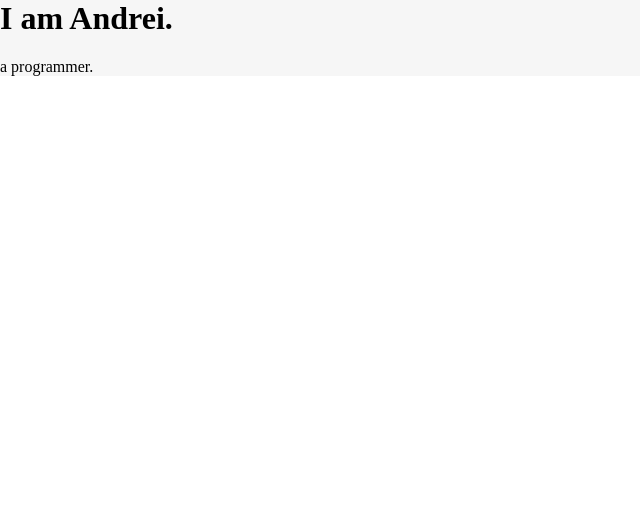
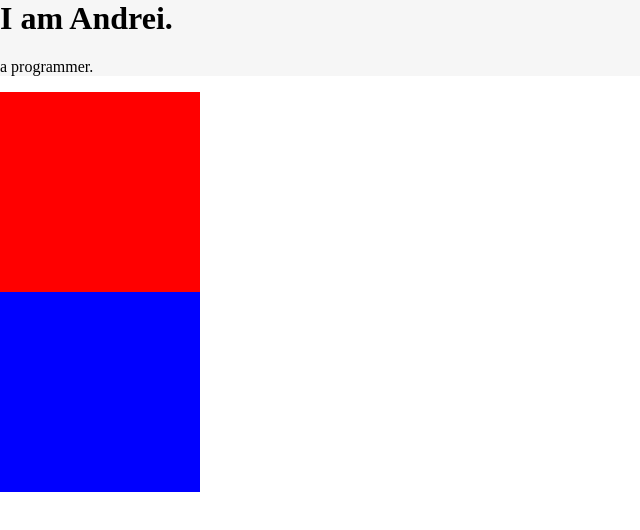
Before and after one commit to andreisas06/mysite, a plain HTML site: page index.html in a window 1280 px wide. Shown: the whole page, without its empty margins (0-640 px from the left). Drawn offline with Linux system fonts and the light colour scheme.

Commit message:
learning about the box model

```diff
--- a/css/styles.css
+++ b/css/styles.css
@@ -12,3 +12,19 @@
 body {
     margin: 0;
 }
+
+.top-container {
+    background-color: #f6f6f6
+}
+
+.mid-container {
+    background-color: red;
+    width: 200px;
+    height: 200px;
+}
+
+.bottom-container {
+    background-color: blue;
+    width: 200px;
+    height: 200px;
+}
--- a/index.html
+++ b/index.html
@@ -9,9 +9,11 @@
         <link rel="icon" href="iconita-site.ico">
     </head>
     <body>
-        <div class="">
+        <div class="top-container">
             <h1>I am Andrei.</h1>
             <p>a programmer.</p>
         </div>
+        <div class="mid-container"></div>
+        <div class="bottom-container"></div>
     </body>
 </html>
```
